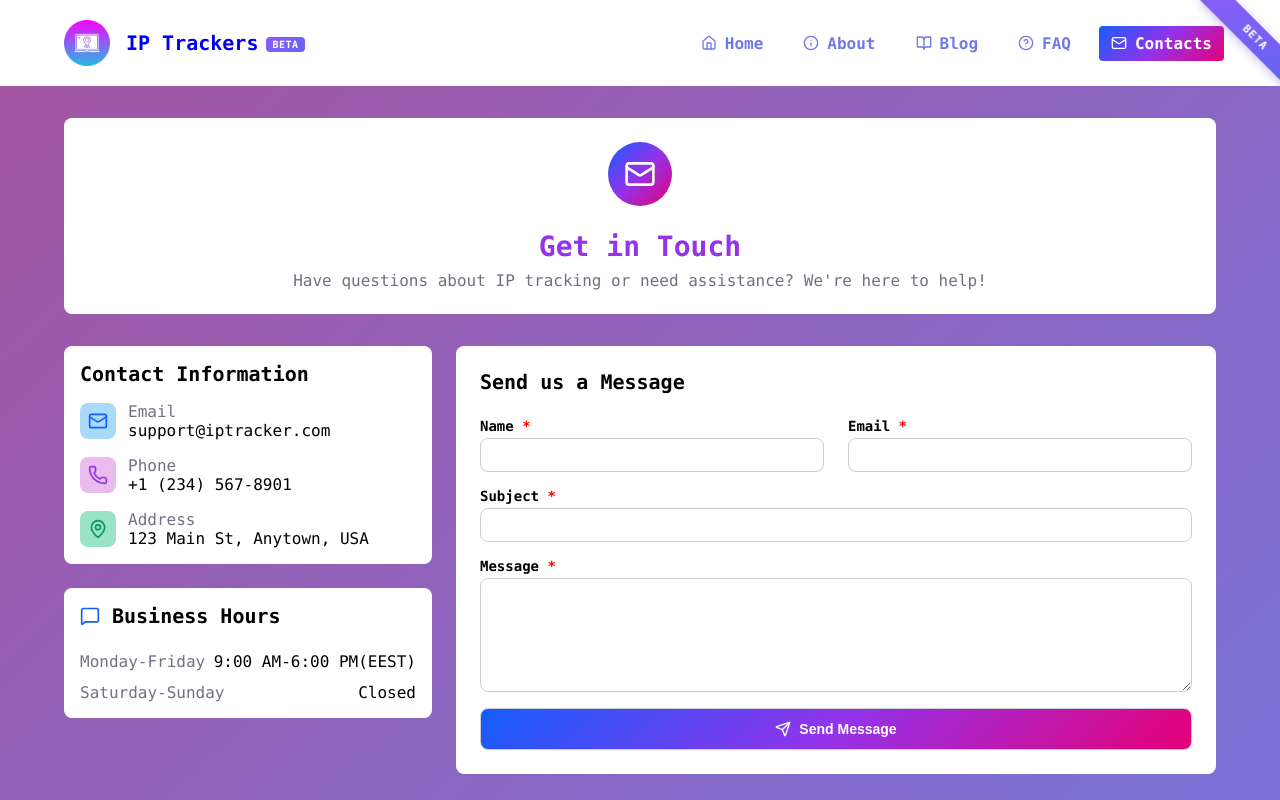
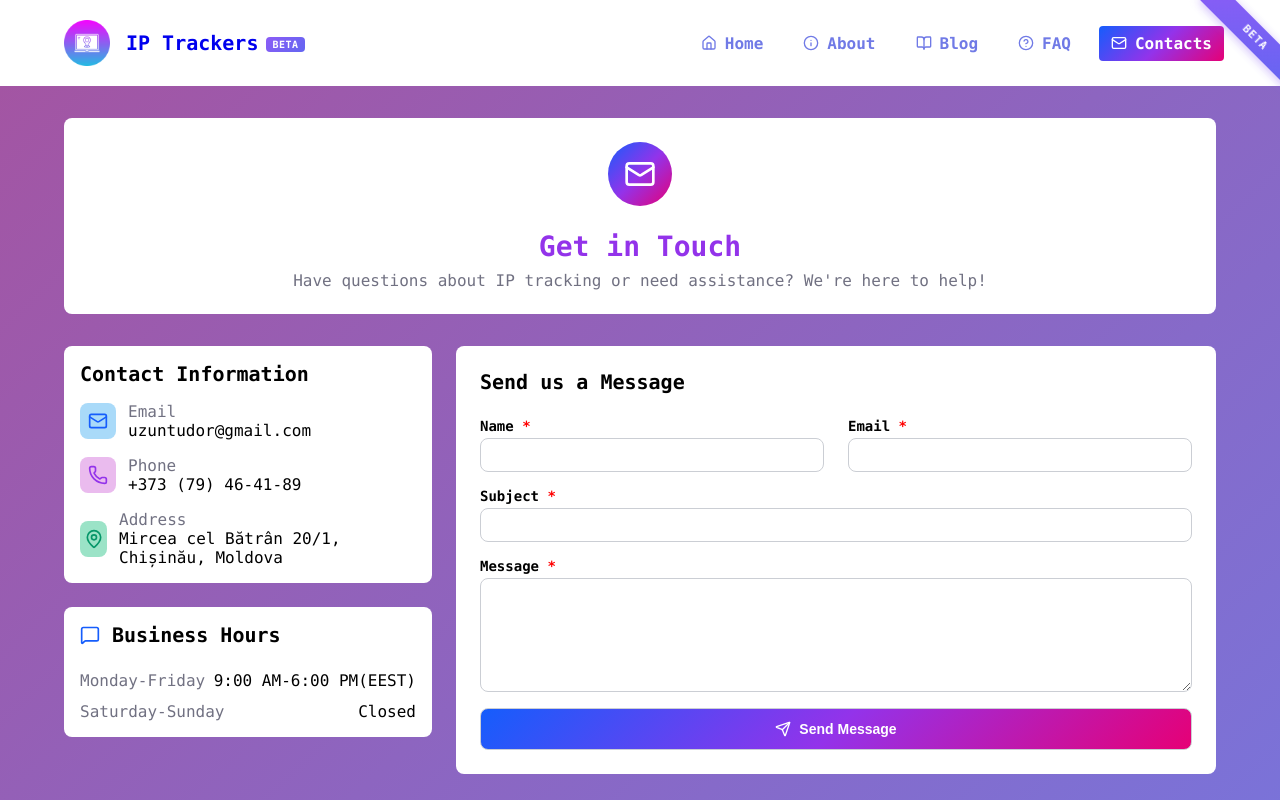
Before and after one commit to LynxCatDev/IP-Tracker, a Next.js app: page /contacts in a window 1280 px wide. Shown: the top 800 px of the page. Built offline with nearby package versions, Linux system fonts and the light colour scheme; no server answers.

Commit message:
header link hover color changed, contact info

```diff
--- a/app/contacts/page.tsx
+++ b/app/contacts/page.tsx
@@ -43,7 +43,7 @@ export default function ContactsPage() {
               <div>
                 <div className="contacts-page--info-title">Email</div>
                 <div className="contacts-page--info-content">
-                  support@iptracker.com
+                  uzuntudor@gmail.com
                 </div>
               </div>
             </div>
@@ -56,7 +56,7 @@ export default function ContactsPage() {
               <div>
                 <div className="contacts-page--info-title">Phone</div>
                 <div className="contacts-page--info-content">
-                  +1 (234) 567-8901
+                  +373 (79) 46-41-89
                 </div>
               </div>
             </div>
@@ -69,7 +69,7 @@ export default function ContactsPage() {
               <div>
                 <div className="contacts-page--info-title">Address</div>
                 <div className="contacts-page--info-content">
-                  123 Main St, Anytown, USA
+                  Mircea cel Bătrân 20/1, Chișinău, Moldova
                 </div>
               </div>
             </div>
--- a/components/Navigation/Navigation.scss
+++ b/components/Navigation/Navigation.scss
@@ -38,7 +38,8 @@
       color: var(--secondary-bg);
 
       &:hover {
-        background-color: var(--hover-color-2);
+        background-color: var(--gradient-21);
+        color: var(--primary-text);
       }
     }
   }
```
